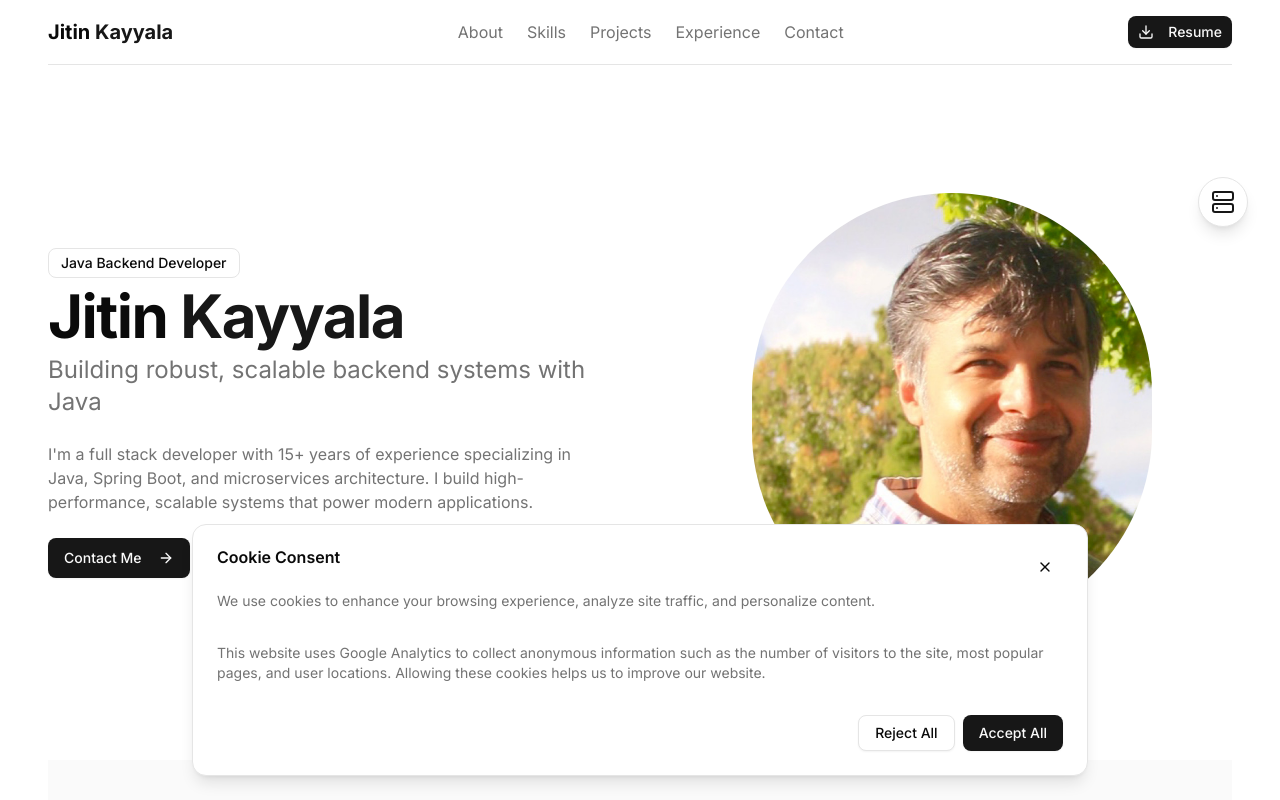
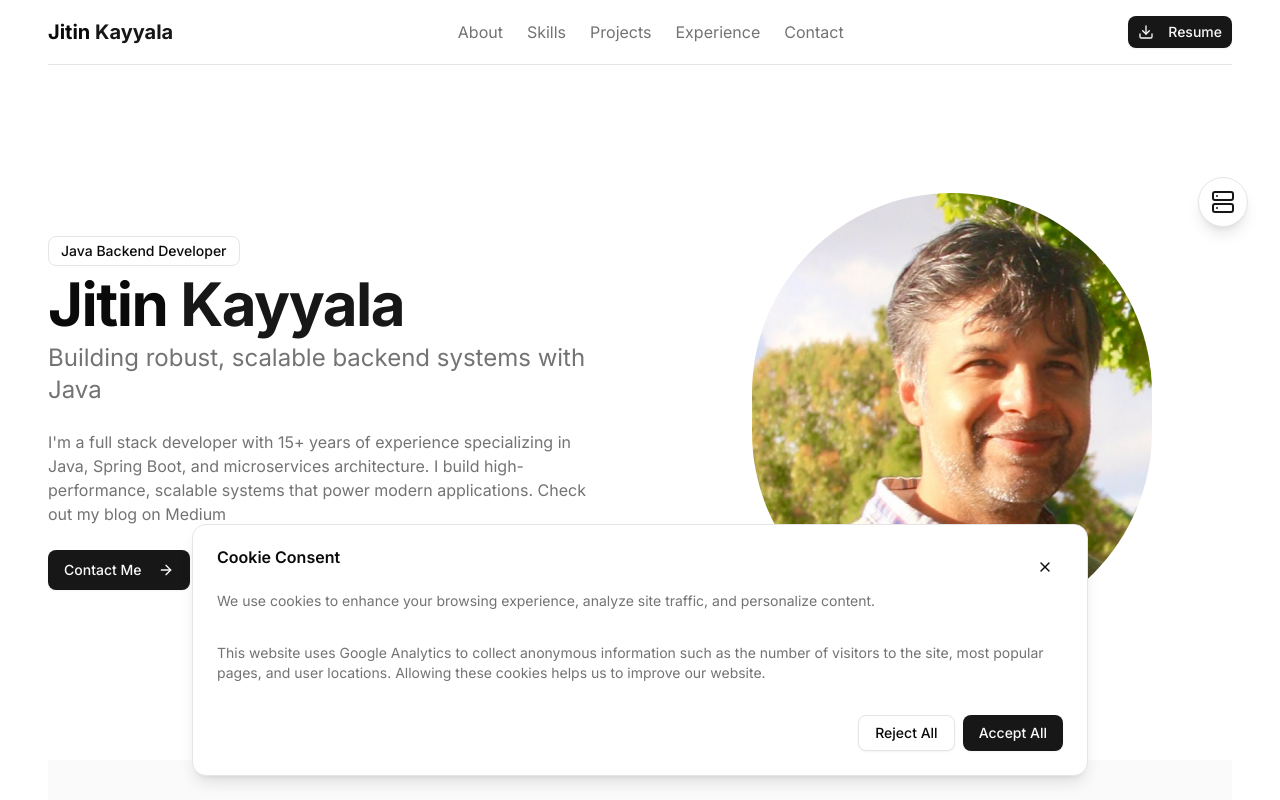
Before and after one commit to kjitin/personal-resume, a Next.js app: page / in a window 1280 px wide. Shown: the top 800 px of the page. Built offline with nearby package versions, Linux system fonts and the light colour scheme.

Commit message:
Added Medium blog link

```diff
--- a/app/page.tsx
+++ b/app/page.tsx
@@ -74,6 +74,7 @@ export default function Home() {
                 <p className="text-muted-foreground">
                   I&apos;m a full stack developer with 15+ years of experience specializing in Java, Spring Boot, and
                   microservices architecture. I build high-performance, scalable systems that power modern applications.
+                  Check out my blog on <Link href = "https://medium.com/@kjitin" className="text-muted-foreground hover:text-foreground transition-colors">Medium</Link>
                 </p>
 
                 <LocationGreeting />
```
